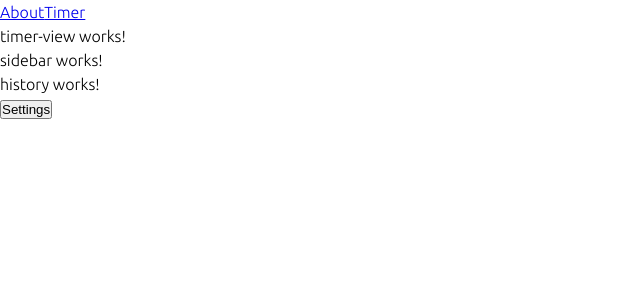
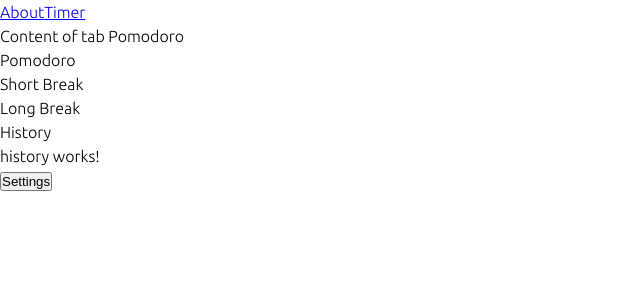
Before and after one commit to micjamking/pomodoro-timer, an Angular app: page /timer in a window 1280 px wide. Shown: the top 300 px of the page, without its empty margins (0-640 px from the left). Built offline with nearby package versions, Linux system fonts and the light colour scheme.

Commit message:
Created tab components; resolves #2

```diff
--- a/src/app/app.module.ts
+++ b/src/app/app.module.ts
@@ -15,6 +15,8 @@ import { AboutViewComponent } from './views/about-view/about-view.component';
 import { SidebarComponent } from './components/sidebar/sidebar.component';
 import { HistoryComponent } from './components/history/history.component';
 import { SettingsComponent } from './components/settings/settings.component';
+import { TabsComponent } from './components/tabs/tabs.component';
+import { TabComponent } from './components/tabs/tab/tab.component';
 
 @NgModule({
   declarations: [
@@ -23,7 +25,9 @@ import { SettingsComponent } from './components/settings/settings.component';
     AboutViewComponent,
     SidebarComponent,
     HistoryComponent,
-    SettingsComponent
+    SettingsComponent,
+    TabsComponent,
+    TabComponent
   ],
   imports: [
     BrowserModule,
--- a/src/app/components/sidebar/sidebar.component.html
+++ b/src/app/components/sidebar/sidebar.component.html
@@ -1,5 +1,5 @@
 <p>
-  sidebar works!
+  {{ !sidebarView ? 'History' : 'Settings' }}
 </p>
 <app-history [hidden]="sidebarView"></app-history>
 <app-settings [hidden]="!sidebarView"></app-settings>
--- /dev/null
+++ b/src/app/components/tabs/tab/tab.component.html
@@ -0,0 +1,3 @@
+<div [hidden]="!active">
+  <ng-content></ng-content>
+</div>
--- /dev/null
+++ b/src/app/components/tabs/tab/tab.component.ts
@@ -0,0 +1,22 @@
+import { Component, OnInit, Input } from '@angular/core';
+
+import { TabsComponent } from '../tabs.component';
+
+@Component({
+  selector: 'app-tab',
+  templateUrl: './tab.component.html'
+})
+export class TabComponent implements OnInit {
+  @Input() tabTitle;
+  public active: Boolean = false
+
+  constructor(
+    private tabs: TabsComponent
+  ) {
+    tabs.addTab(this);
+  }
+
+  ngOnInit() {
+  }
+
+}
--- /dev/null
+++ b/src/app/components/tabs/tabs.component.html
@@ -0,0 +1,6 @@
+<ng-content></ng-content>
+<ul>
+  <li *ngFor="let tab of tabs" (click)="selectTab(tab)">
+    {{ tab.tabTitle }}
+  </li>
+</ul>
--- /dev/null
+++ b/src/app/components/tabs/tabs.component.ts
@@ -0,0 +1,33 @@
+import { Component, OnInit } from '@angular/core';
+
+import { TabComponent } from './tab/tab.component';
+
+@Component({
+  selector: 'app-tabs',
+  templateUrl: './tabs.component.html'
+})
+export class TabsComponent implements OnInit {
+  tabs: TabComponent[] = [];
+
+  constructor() { }
+
+  addTab( tab:TabComponent ) {
+    if (this.tabs.length === 0) {
+      tab.active = true;
+    }
+
+    this.tabs.push(tab);
+  }
+
+  selectTab( tab:TabComponent ) {
+    this.tabs.forEach((tab) => {
+      tab.active = false;
+    });
+
+    tab.active = true
+  }
+
+  ngOnInit() {
+  }
+
+}
--- a/src/app/views/timer-view/timer-view.component.html
+++ b/src/app/views/timer-view/timer-view.component.html
@@ -1,3 +1,11 @@
-<p>
-  timer-view works!
-</p>
+<app-tabs>
+  <app-tab tabTitle="Pomodoro">
+    Content of tab Pomodoro
+  </app-tab>
+  <app-tab tabTitle="Short Break">
+    Content of tab Short Break
+  </app-tab>
+  <app-tab tabTitle="Long Break">
+    Content of tab Long Break
+  </app-tab>
+</app-tabs>
```
Also changed, not shown: 2 other files (tests, documents, lock files or other folders).
